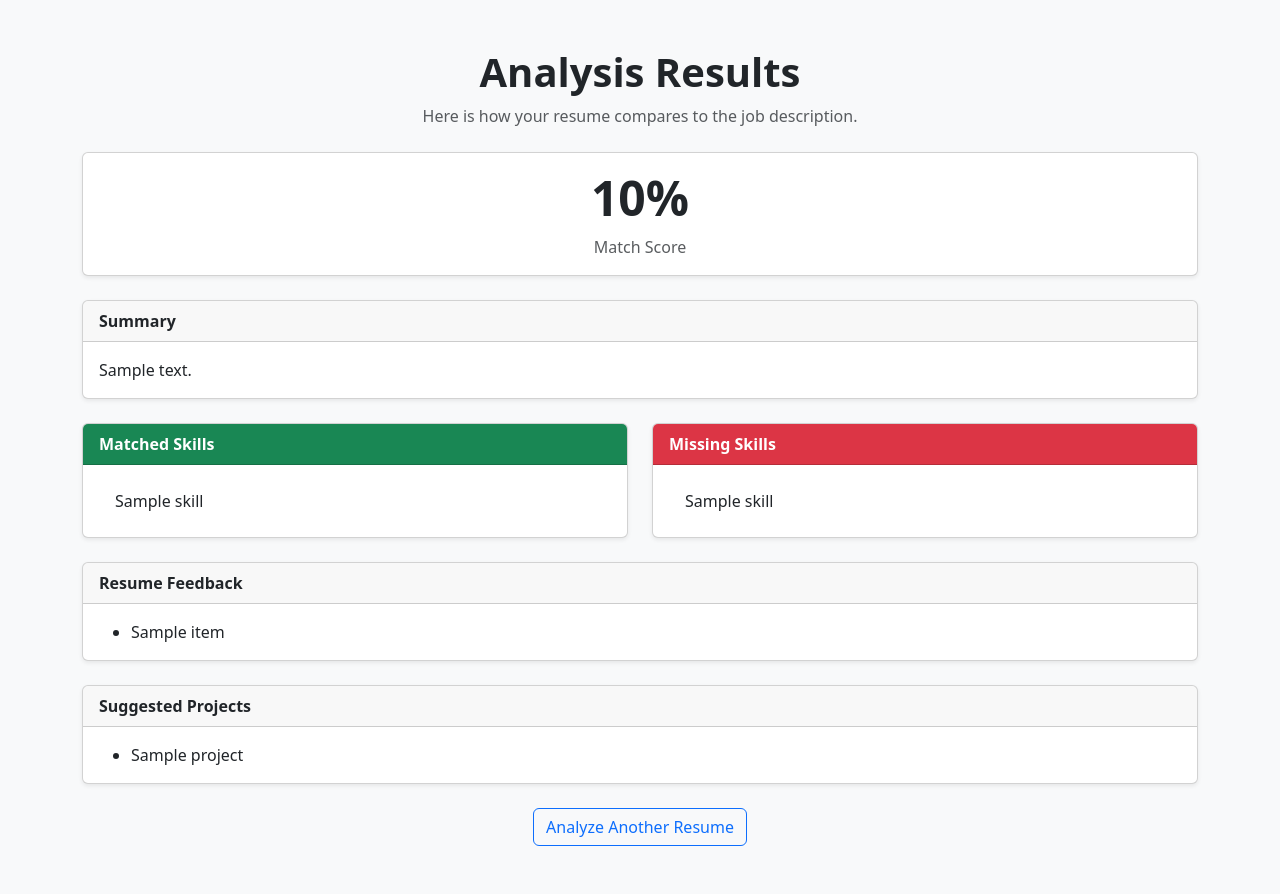
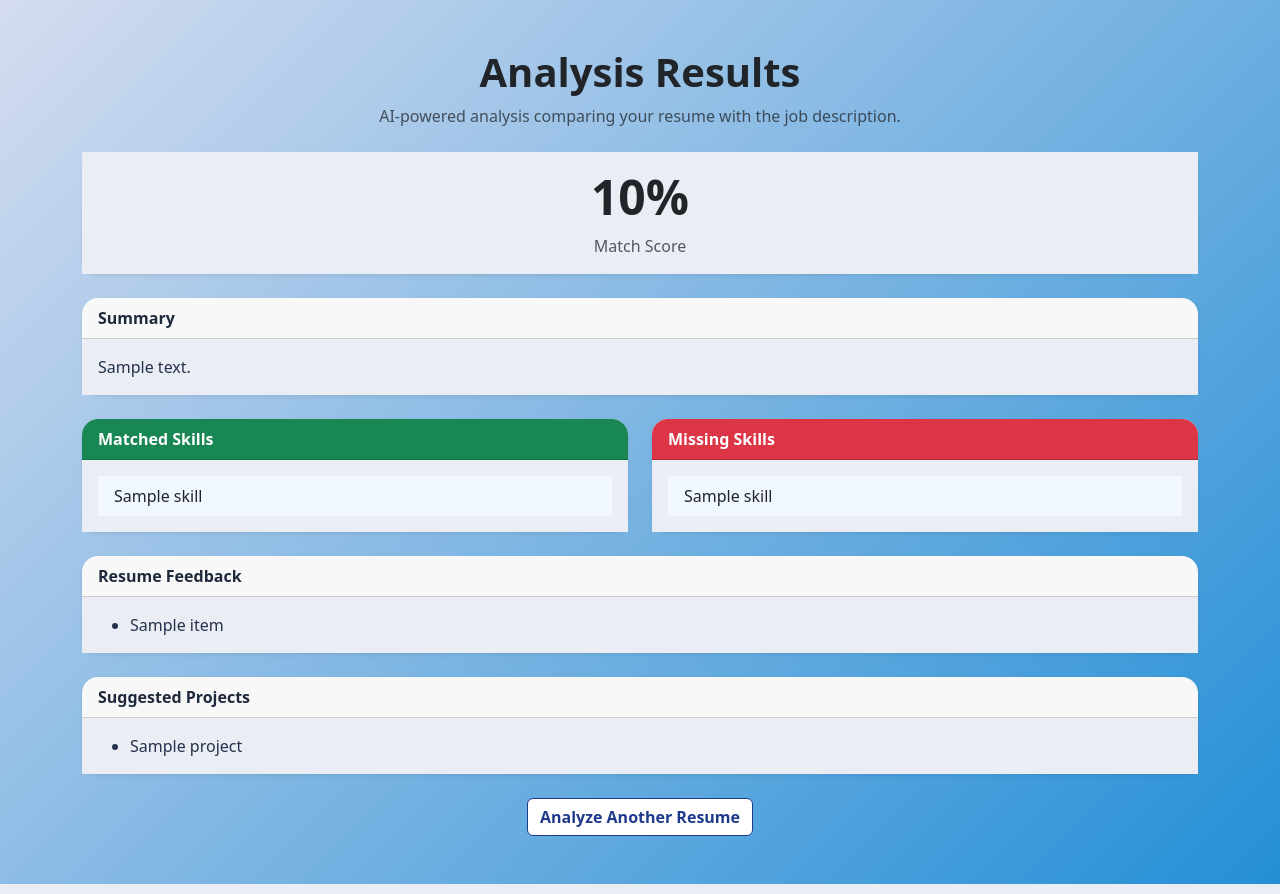
Before and after one commit to ZaneBazzy/resume-analyzer, a Flask app: template templates/results.html in a window 1280 px wide. Run offline with Flask 3, Linux system fonts and the light colour scheme; the template is opened without the code that fills it: most values are stand-ins (such as "Sample title", 1, 10 or a date in 2020).

Commit message:
Polished website and added custome color theme

```diff
--- a/main.py
+++ b/main.py
@@ -108,19 +108,6 @@ def extract_text_from_file(file_path):
 
     return ""
 
-skill_list = [
-    "python",
-    "java",
-    "sql",
-    "git",
-    "aws",
-    "machine learning",
-    "data analysis",
-    "flask",
-    "javascript",
-    "html",
-    "css"
-]
 
 def analyze_with_gemini(resume_text, job_description):
     prompt = f"""
--- /dev/null
+++ b/static/style.css
@@ -0,0 +1,66 @@
+body {
+    background: linear-gradient(135deg, #d5dcf0, #248fd6);
+    min-height: 100vh;
+}
+
+.app-title {
+    color: #0542eb;
+}
+
+.card {
+    border: none;
+    border-radius: 16px;
+}
+
+.card-body {
+    background-color: #ebedf5;
+}
+
+.card-header {
+    border-radius: 16px 16px 0 0 !important;
+}
+
+.list-group-item {
+    background-color: #f0f7ff;
+    border-color: #dbeafe;
+}
+
+p, li, label {
+    color: #24324b;
+}
+
+.btn-primary {
+    background-color: #2563eb;
+    border-color: #2563eb;
+}
+
+.btn-primary:hover {
+    background-color: #1d4ed8;
+    border-color: #1d4ed8;
+}
+
+.result-score {
+    color: #1e3a8a;
+}
+
+.card-header {
+    color: #1e293b !important;
+}
+
+.bg-success,
+.bg-danger {
+    color: white !important;
+}
+
+.btn-outline-primary {
+    color: #1e3a8a;
+    border-color: #1e3a8a;
+    background-color: #ffffff;
+    font-weight: 600;
+}
+
+.btn-outline-primary:hover {
+    color: white;
+    background-color: #1e3a8a;
+    border-color: #1e3a8a;
+}
--- a/templates/index.html
+++ b/templates/index.html
@@ -3,14 +3,15 @@
 <head>
     <title>Resume Analyzer</title>
     <link href="https://cdn.jsdelivr.net/npm/bootstrap@5.3.3/dist/css/bootstrap.min.css" rel="stylesheet">
+    <link rel="stylesheet" href="{{ url_for('static', filename='style.css') }}">
 </head>
 
 <body class="bg-light">
     <div class="container py-5">
         <div class="text-center mb-5">
-            <h1 class="fw-bold">Resume Analyzer + Job Match Tool</h1>
+            <h1 class="fw-bold">Resume Analyzer</h1>
             <p class="text-muted">
-                Upload your resume and a job description to see your match score, matched skills, and missing skills.
+                Upload your resume and a job description to see your match score!
             </p>
         </div>
 
--- a/templates/results.html
+++ b/templates/results.html
@@ -3,13 +3,14 @@
 <head>
     <title>Analysis Results</title>
     <link href="https://cdn.jsdelivr.net/npm/bootstrap@5.3.3/dist/css/bootstrap.min.css" rel="stylesheet">
+    <link rel="stylesheet" href="{{ url_for('static', filename='style.css') }}">
 </head>
 
 <body class="bg-light">
     <div class="container py-5">
         <div class="text-center mb-4">
             <h1 class="fw-bold">Analysis Results</h1>
-            <p class="text-muted">Here is how your resume compares to the job description.</p>
+            <p class="text-muted">AI-powered analysis comparing your resume with the job description.</p>
         </div>
 
         <div class="card shadow-sm mb-4">
```
